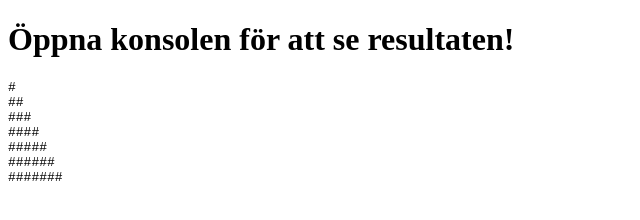
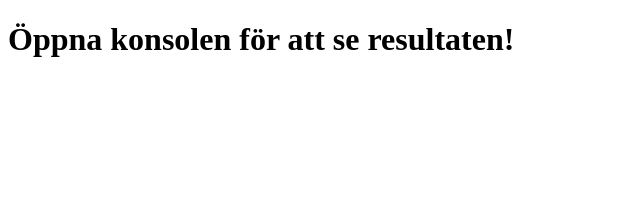
Before and after one commit to Z-Khallou/JavaScript1, a plain HTML site: page index.html in a window 1280 px wide. Shown: the whole page, without its empty margins (0-640 px from the left). Drawn offline with Linux system fonts and the light colour scheme.

Commit message:
Ändrat från skärm till konsol.

```diff
--- a/1.script.js
+++ b/1.script.js
@@ -1,12 +1,6 @@
-// Hämta rutan från HTML-koden
-const skarmRuta = document.getElementById("triangel-ruta");
-
 let hashtag = ""; // Börja med en helt tom text
 
 for (let i = 1; i < 8; i++) {
   hashtag = hashtag + "#"; // Lägg till ett tecken i texten
-
-  // Istället för console.log, tryck in texten på skärmen.
-  // \n gör en radbrytning så att nästa rad hamnar under.
-  skarmRuta.innerText += hashtag + "\n";
+  console.log(hashtag);    // Skriv ut den växande texten
 }
--- a/index.html
+++ b/index.html
@@ -9,7 +9,6 @@
 
 <body>
     <h1>Öppna konsolen för att se resultaten!</h1>
-    <pre id="triangel-ruta"></pre>
 
     <!-- Den här raden kopplar ihop HTML med din JavaScript-fil -->
     <script src="1.script.js"></script>
```
